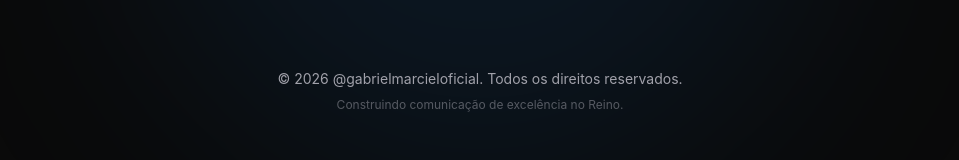
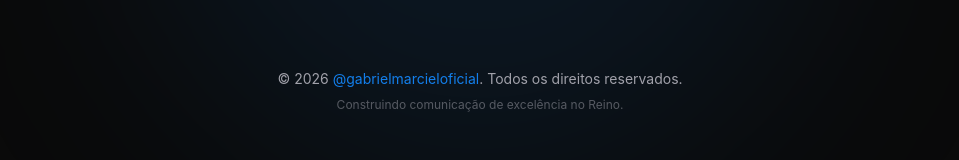
Before and after one commit to gabrielmarciel93/site-multimidia, a React (Vite) app: page / in a window 1280 px wide. Shown: the part 10954-11114 px from the top of the page, without its empty margins (160-1119 px from the left). Built offline with nearby package versions, Linux system fonts and the light colour scheme.

Commit message:
style: change Instagram link color to brand blue in footer

```diff
--- a/src/components/Footer.tsx
+++ b/src/components/Footer.tsx
@@ -45,7 +45,7 @@ const Footer = () => {
             </div>
 
             <div className="mt-20 text-center text-text-secondary text-sm">
-                <p>© 2026 <a href="https://www.instagram.com/gabrielmarcieloficial/" target="_blank" rel="Gabriel Marciel">@gabrielmarcieloficial</a>. Todos os direitos reservados.</p>
+                <p>© 2026 <a href="https://www.instagram.com/gabrielmarcieloficial/" target="_blank" rel="Gabriel Marciel" className="text-brand-blue hover:text-blue-500 transition-colors">@gabrielmarcieloficial</a>. Todos os direitos reservados.</p>
                 <p className="mt-2 text-xs opacity-50">Construindo comunicação de excelência no Reino.</p>
             </div>
         </footer>
```
